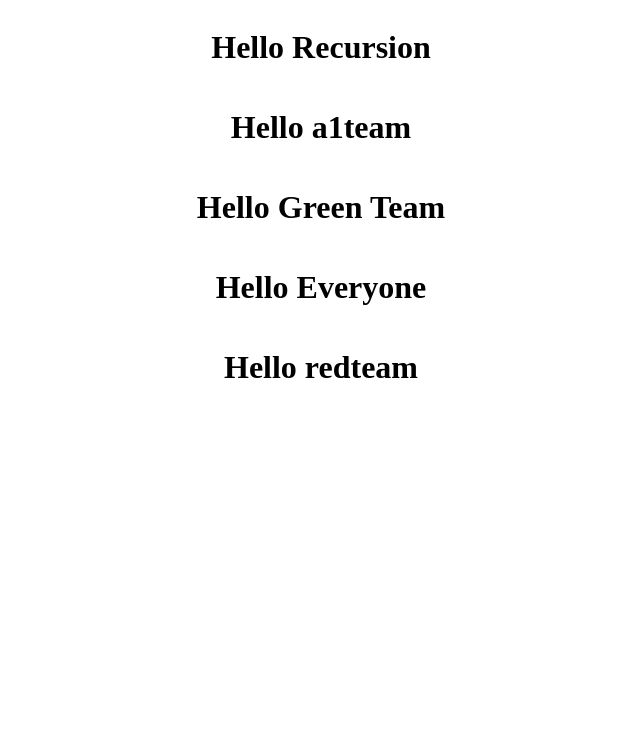
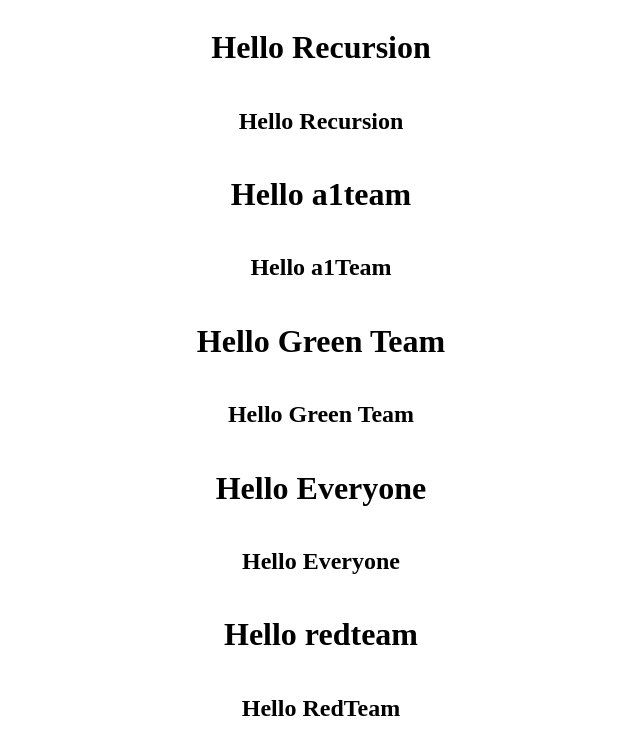
Before and after one commit to team-a1-green/task1, a plain HTML site: page index.html in a window 1280 px wide. Shown: the whole page, without its empty margins (319-959 px from the left). Drawn offline with Linux system fonts and the light colour scheme.

Commit message:
index.htmlにh2タグを追加

```diff
--- a/index.html
+++ b/index.html
@@ -10,18 +10,23 @@
   <body>
     <div class="container">
       <h1>Hello Recursion</h1>
+      <h2>Hello Recursion</h2>
     </div>
     <div class="container">
       <h1>Hello a1team</h1>
+      <h2>Hello a1Team</h2>
     </div>
     <div class="container">
       <h1>Hello Green Team</h1>
+      <h2>Hello Green Team</h2>
     </div>
     <div class="container">
       <h1>Hello Everyone</h1>
+      <h2>Hello Everyone</h2>
     </div>
     <div class="container">
       <h1>Hello redteam</h1>
+      <h2>Hello RedTeam</h2>
     </div>
   </body>
 </html>
```
